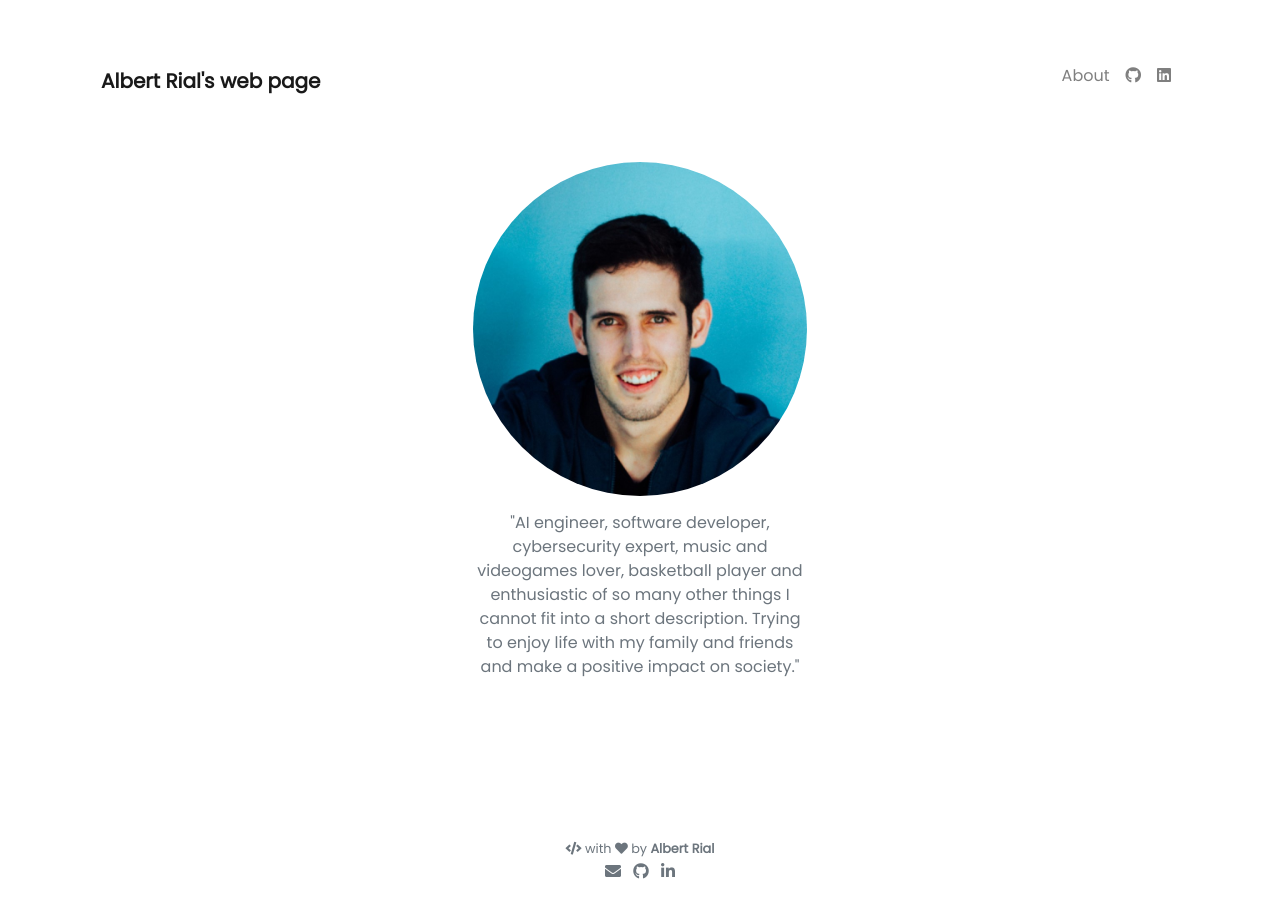
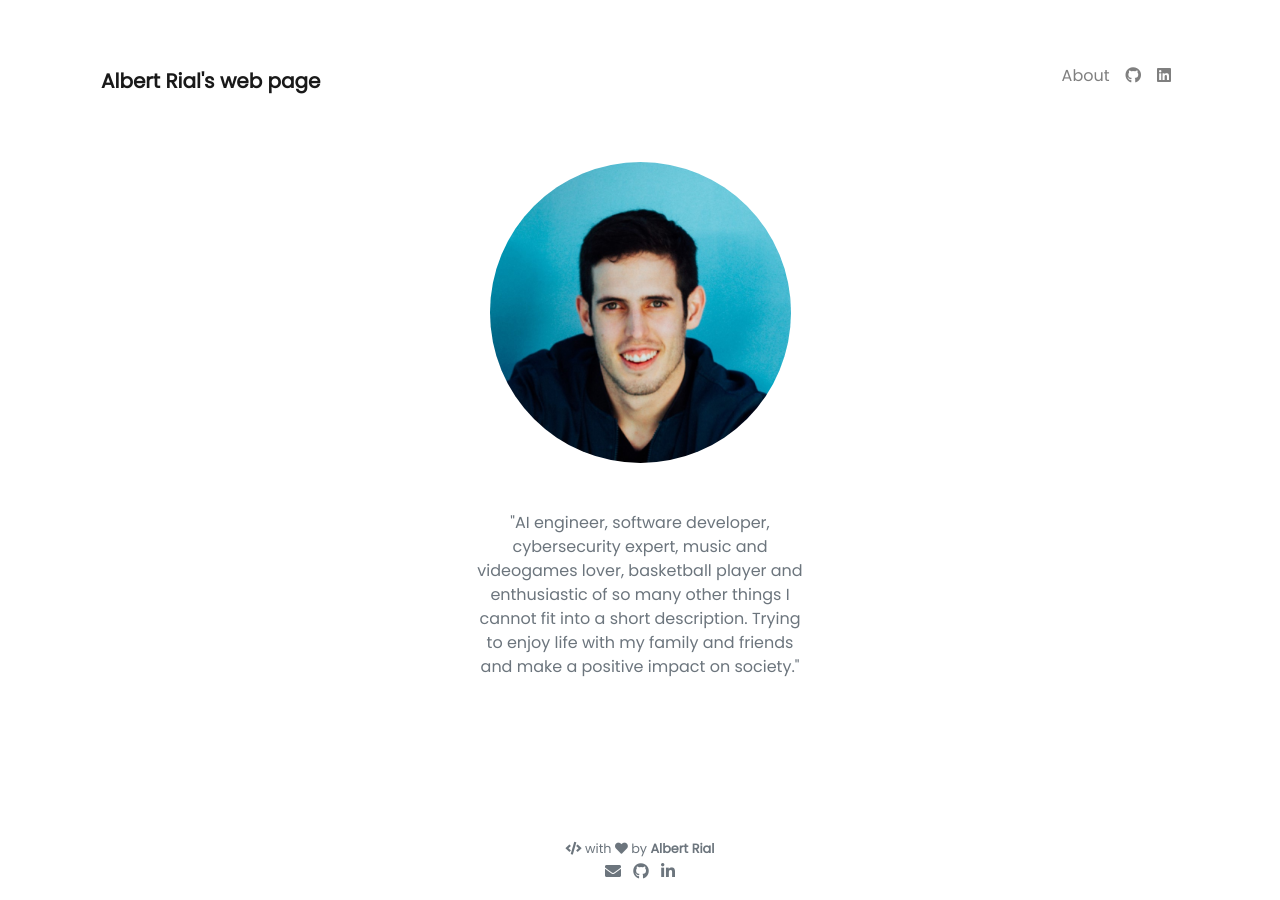
Before and after one commit to albertrial/albertrial.github.io, a Jekyll site: the page built from pages/index.md, in a window 1280 px wide. Built offline with Jekyll 4.4.1, drawn with Linux system fonts in a browser that asks for light colours; nearby versions of some CDN libraries.

Commit message:
style modifications

```diff
--- a/_data/programming-skills.yml
+++ b/_data/programming-skills.yml
@@ -12,8 +12,8 @@
 
 - name: Tensorflow
   percentage: 60
-  color: 1db954
+  color: orange
 
 - name: Pytorch
   percentage: 60
-  color: ff8800
+  color: green
--- a/_includes/about/education-timeline.html
+++ b/_includes/about/education-timeline.html
@@ -3,7 +3,7 @@
     {% for item in site.data.education-timeline %}
       <div class="timeline-item">
         <div class="content">
-          <h2>{{ item.title }}</h2>
+          <h3>{{ item.title }}</h3>
           <h6 class="date">{{ item.from }} — {{ item.to }}</h6>
           <p>{{ item.description }}</p>
         </div>
--- a/_includes/about/professional-timeline.html
+++ b/_includes/about/professional-timeline.html
@@ -3,7 +3,7 @@
     {% for item in site.data.professional-timeline %}
       <div class="timeline-item">
         <div class="content">
-          <h2>{{ item.title }}</h2>
+          <h3>{{ item.title }}</h3>
           <h6 class="date">{{ item.from }} — {{ item.to }}</h6>
           <p>{{ item.description }}</p>
         </div>
--- a/_sass/_landing.scss
+++ b/_sass/_landing.scss
@@ -20,8 +20,8 @@
 }
 
 .circle-image {
-  width: 100%;
-  height: 100%;
+  width: 90%;
+  height: 90%;
   border-radius: 50%;
   object-fit: cover;
   object-position: center;
--- a/_sass/_variables.scss
+++ b/_sass/_variables.scss
@@ -6,5 +6,7 @@ $warning:   #ffc107;
 $danger:    #dc3545;
 $light:     #f8f9fa;
 $dark:      #343a40;
+$green:    #00ad3d;
+$orange:    #ff8800;
 
 $rounded-borders: 15px;
```
